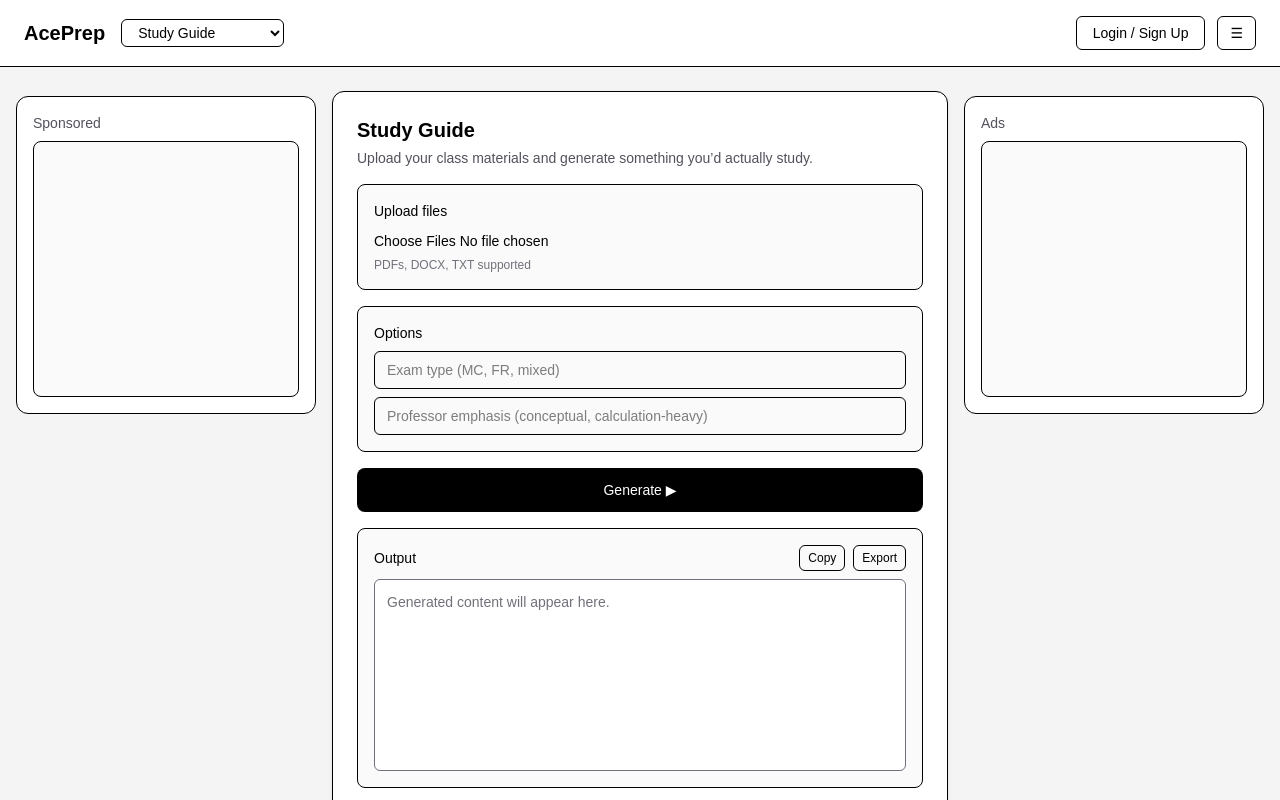
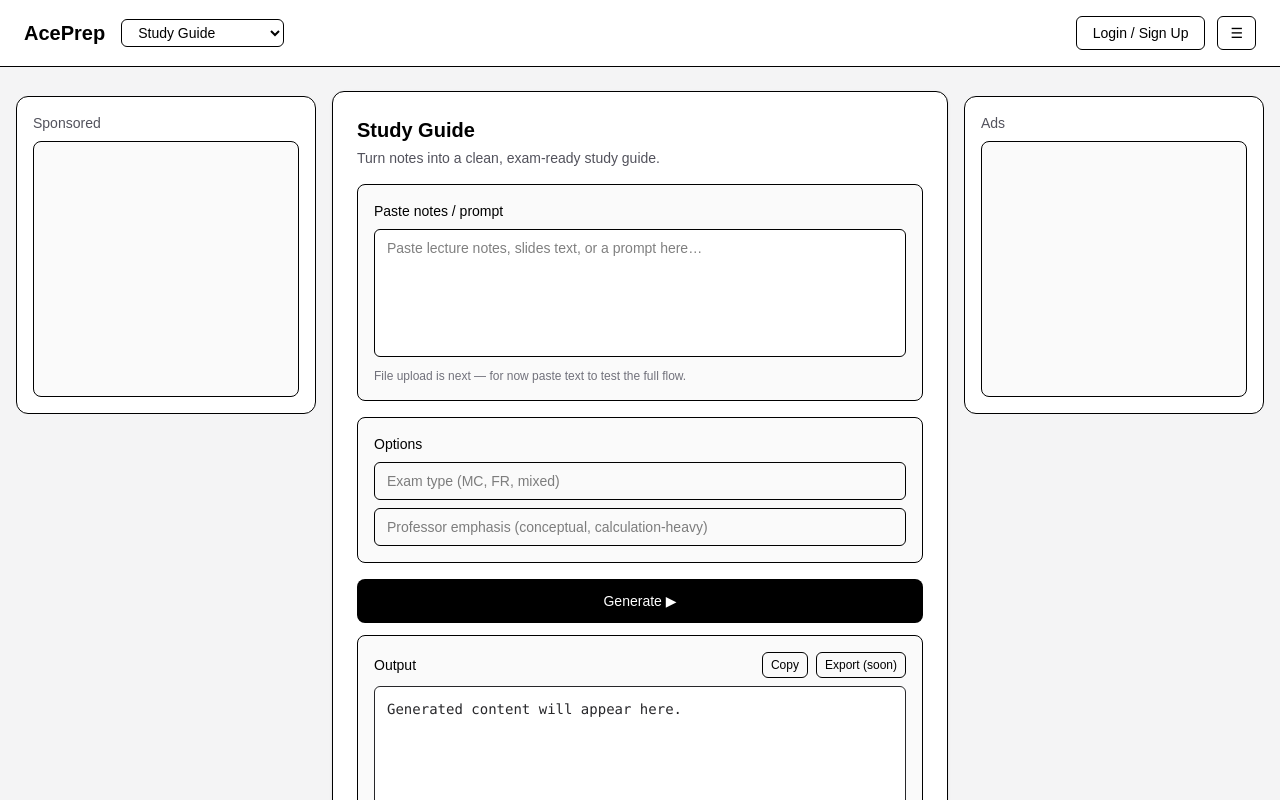
Before and after one commit to harrisonharrymdj-beep/Aceprep, a Next.js app in the folder aceprep/: page / in a window 1280 px wide. Shown: the top 800 px of the page. Built offline with nearby package versions, Linux system fonts and the light colour scheme.

Commit message:
Replaced site with working ad(mocked)

```diff
--- a/aceprep/src/app/page.tsx
+++ b/aceprep/src/app/page.tsx
@@ -1,9 +1,112 @@
 "use client";
 
-import { useState } from "react";
+import { useMemo, useState } from "react";
+
+type ToolName =
+  | "Study Guide"
+  | "Exam Pack"
+  | "Formula Sheet"
+  | "Homework Explain"
+  | "Essay Outline";
 
 export default function Home() {
-  const [tool, setTool] = useState("Study Guide");
+  const [tool, setTool] = useState<ToolName>("Study Guide");
+  const [isModalOpen, setIsModalOpen] = useState(false);
+  const [isWatchingAd, setIsWatchingAd] = useState(false);
+  const [adSecondsLeft, setAdSecondsLeft] = useState<number>(5);
+
+  const [notes, setNotes] = useState("");
+  const [examType, setExamType] = useState("");
+  const [profEmphasis, setProfEmphasis] = useState("");
+
+  const [loading, setLoading] = useState(false);
+  const [output, setOutput] = useState<string>("Generated content will appear here.");
+  const [error, setError] = useState<string | null>(null);
+
+  const toolDescription = useMemo(() => {
+    switch (tool) {
+      case "Study Guide":
+        return "Turn notes into a clean, exam-ready study guide.";
+      case "Exam Pack":
+        return "Generate practice questions + answers from your materials.";
+      case "Formula Sheet":
+        return "Extract formulas, definitions, and key relationships.";
+      case "Homework Explain":
+        return "Explain concepts step-by-step (without doing dishonest submission).";
+      case "Essay Outline":
+        return "Create a thesis + outline + key points from prompts or readings.";
+      default:
+        return "Generate something you’d actually study.";
+    }
+  }, [tool]);
+
+  function onGenerateClick() {
+    setError(null);
+    setIsModalOpen(true);
+  }
+
+  function startMockAd() {
+    setIsWatchingAd(true);
+    setAdSecondsLeft(5);
+
+    const start = Date.now();
+    const durationMs = 5000;
+
+    const timer = setInterval(() => {
+      const elapsed = Date.now() - start;
+      const remaining = Math.max(0, Math.ceil((durationMs - elapsed) / 1000));
+      setAdSecondsLeft(remaining);
+
+      if (elapsed >= durationMs) {
+        clearInterval(timer);
+        setIsWatchingAd(false);
+        setIsModalOpen(false);
+        void runGeneration();
+      }
+    }, 250);
+  }
+
+  async function runGeneration() {
+    try {
+      setLoading(true);
+      setError(null);
+      setOutput("Generating…");
+
+      const res = await fetch("/api/generate", {
+        method: "POST",
+        headers: { "Content-Type": "application/json" },
+        body: JSON.stringify({
+          tool,
+          notes,
+          options: {
+            examType,
+            profEmphasis,
+          },
+        }),
+      });
+
+      const data = await res.json();
+
+      if (!res.ok) {
+        throw new Error(data?.error ?? "Generation failed.");
+      }
+
+      setOutput(data.output ?? "No output returned.");
+    } catch (e: any) {
+      setError(e?.message ?? "Something went wrong.");
+      setOutput("Generated content will appear here.");
+    } finally {
+      setLoading(false);
+    }
+  }
+
+  async function copyOutput() {
+    try {
+      await navigator.clipboard.writeText(output);
+    } catch {
+      // ignore
+    }
+  }
 
   return (
     <div className="min-h-screen bg-zinc-100 text-black">
@@ -12,10 +115,9 @@
         <div className="flex items-center gap-4">
           <span className="text-xl font-semibold">AcePrep</span>
 
-          {/* TOOL DROPDOWN */}
           <select
             value={tool}
-            onChange={(e) => setTool(e.target.value)}
+            onChange={(e) => setTool(e.target.value as ToolName)}
             className="rounded-md border px-3 py-1 text-sm"
           >
             <option>Study Guide</option>
@@ -26,14 +128,9 @@
           </select>
         </div>
 
-        {/* RIGHT NAV */}
         <div className="flex items-center gap-3">
-          <button className="rounded-md border px-4 py-1.5 text-sm">
-            Login / Sign Up
-          </button>
-          <button className="rounded-md border px-3 py-1.5 text-sm">
-            ☰
-          </button>
+          <button className="rounded-md border px-4 py-1.5 text-sm">Login / Sign Up</button>
+          <button className="rounded-md border px-3 py-1.5 text-sm">☰</button>
         </div>
       </header>
 
@@ -51,62 +148,70 @@
         <main className="col-span-12 md:col-span-6">
           <div className="rounded-xl border bg-white p-6 shadow-sm">
             <h1 className="mb-1 text-xl font-semibold">{tool}</h1>
-            <p className="mb-4 text-sm text-zinc-600">
-              Upload your class materials and generate something you’d actually
-              study.
-            </p>
+            <p className="mb-4 text-sm text-zinc-600">{toolDescription}</p>
 
-            {/* UPLOAD */}
+            {/* INPUT TEXT (fast MVP) */}
             <div className="mb-4 rounded-lg border bg-zinc-50 p-4">
-              <label className="mb-2 block text-sm font-medium">
-                Upload files
-              </label>
-              <input
-                type="file"
-                multiple
-                className="w-full text-sm"
+              <label className="mb-2 block text-sm font-medium">Paste notes / prompt</label>
+              <textarea
+                value={notes}
+                onChange={(e) => setNotes(e.target.value)}
+                placeholder="Paste lecture notes, slides text, or a prompt here…"
+                className="h-32 w-full resize-none rounded-md border bg-white px-3 py-2 text-sm"
               />
               <p className="mt-1 text-xs text-zinc-500">
-                PDFs, DOCX, TXT supported
+                File upload is next — for now paste text to test the full flow.
               </p>
             </div>
 
             {/* OPTIONS */}
             <div className="mb-4 rounded-lg border bg-zinc-50 p-4">
-              <label className="mb-2 block text-sm font-medium">
-                Options
-              </label>
+              <label className="mb-2 block text-sm font-medium">Options</label>
               <input
+                value={examType}
+                onChange={(e) => setExamType(e.target.value)}
                 placeholder="Exam type (MC, FR, mixed)"
                 className="mb-2 w-full rounded-md border px-3 py-2 text-sm"
               />
               <input
+                value={profEmphasis}
+                onChange={(e) => setProfEmphasis(e.target.value)}
                 placeholder="Professor emphasis (conceptual, calculation-heavy)"
                 className="w-full rounded-md border px-3 py-2 text-sm"
               />
             </div>
 
             {/* GENERATE */}
-            <button className="mb-4 w-full rounded-lg bg-black py-3 text-sm font-medium text-white hover:bg-zinc-800">
-              Generate ▶
+            <button
+              onClick={onGenerateClick}
+              disabled={loading}
+              className="mb-3 w-full rounded-lg bg-black py-3 text-sm font-medium text-white hover:bg-zinc-800 disabled:cursor-not-allowed disabled:bg-zinc-400"
+            >
+              {loading ? "Generating…" : "Generate ▶"}
             </button>
+
+            {error && (
+              <div className="mb-4 rounded-lg border border-red-200 bg-red-50 px-3 py-2 text-sm text-red-700">
+                {error}
+              </div>
+            )}
 
             {/* OUTPUT */}
             <div className="rounded-lg border bg-zinc-50 p-4">
               <div className="mb-2 flex items-center justify-between">
                 <span className="text-sm font-medium">Output</span>
                 <div className="flex gap-2">
-                  <button className="rounded-md border px-2 py-1 text-xs">
+                  <button onClick={copyOutput} className="rounded-md border px-2 py-1 text-xs">
                     Copy
                   </button>
-                  <button className="rounded-md border px-2 py-1 text-xs">
-                    Export
+                  <button className="rounded-md border px-2 py-1 text-xs" disabled>
+                    Export (soon)
                   </button>
                 </div>
               </div>
-              <div className="h-48 rounded-md border bg-white p-3 text-sm text-zinc-500">
-                Generated content will appear here.
-              </div>
+              <pre className="h-64 overflow-auto whitespace-pre-wrap rounded-md border bg-white p-3 text-sm text-zinc-800">
+                {output}
+              </pre>
             </div>
           </div>
         </main>
@@ -119,6 +224,45 @@
           </div>
         </aside>
       </div>
+
+      {/* AD GATE MODAL */}
+      {isModalOpen && (
+        <div className="fixed inset-0 z-50 flex items-center justify-center bg-black/50 p-4">
+          <div className="w-full max-w-md rounded-xl bg-white p-5 shadow-xl">
+            <div className="mb-2 text-lg font-semibold">Watch a short ad to generate</div>
+            <div className="mb-4 text-sm text-zinc-600">
+              Free users watch a quick ad. Pro users generate instantly (we’ll add that later).
+            </div>
+
+            <div className="mb-4 rounded-lg border bg-zinc-50 p-4">
+              <div className="text-sm font-medium text-zinc-700">Mock Ad</div>
+              <div className="mt-2 h-24 rounded-md border bg-white" />
+              {isWatchingAd && (
+                <div className="mt-2 text-sm text-zinc-600">
+                  Ad ends in <span className="font-semibold">{adSecondsLeft}</span>s…
+                </div>
+              )}
+            </div>
+
+            <div className="flex gap-2">
+              <button
+                onClick={() => setIsModalOpen(false)}
+                disabled={isWatchingAd}
+                className="flex-1 rounded-lg border px-4 py-2 text-sm disabled:cursor-not-allowed disabled:opacity-50"
+              >
+                Cancel
+              </button>
+              <button
+                onClick={startMockAd}
+                disabled={isWatchingAd}
+                className="flex-1 rounded-lg bg-black px-4 py-2 text-sm text-white hover:bg-zinc-800 disabled:cursor-not-allowed disabled:bg-zinc-400"
+              >
+                {isWatchingAd ? "Watching…" : "Watch Ad (5s)"}
+              </button>
+            </div>
+          </div>
+        </div>
+      )}
     </div>
   );
 }
```
